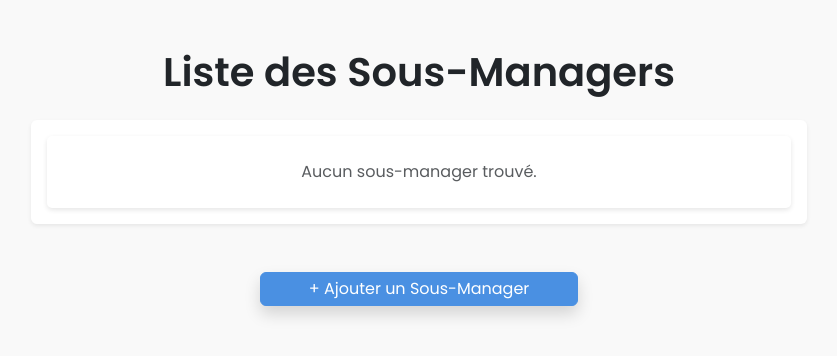
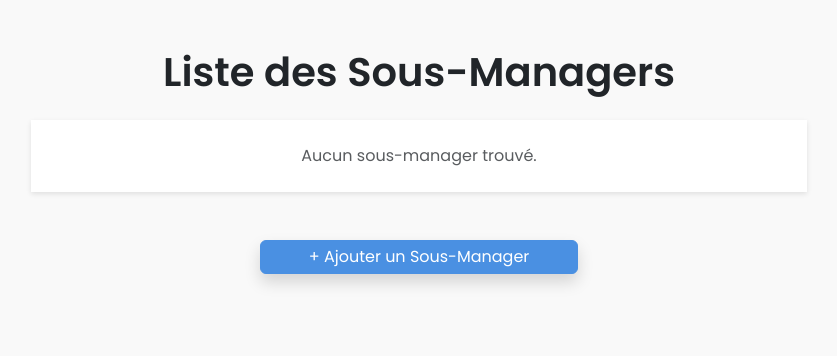
Before and after one commit to MelodyDuplaix/tasks_manager_django, a Django app: page / in a window 1280 px wide. Shown: the top 356 px of the page, without its empty margins (221-1058 px from the left). Run offline with Django 5.2, Linux system fonts and the light colour scheme; data that the repository does not hold is empty.

Commit message:
Modification de l'affichage de la page principale

```diff
--- a/manager/manager/urls.py
+++ b/manager/manager/urls.py
@@ -27,5 +27,5 @@ urlpatterns = [
     path('<int:submanager_id>/', views.submanager_page, name='submanager_page'),
     path('action/<int:task_id>', views.task_action, name='task_action'),
     path('reward/<int:reward_id>', views.reward_action, name='reward_action'),
-    path('option/<int:submanager_id>', views.sub_manager_option, name='sub_manager_options'),
+    path('options/<int:submanager_id>', views.sub_manager_option, name='sub_manager_options'),
 ]
--- a/manager/tasks/templates/tasks/options.html
+++ b/manager/tasks/templates/tasks/options.html
@@ -5,28 +5,21 @@
 {% endblock %}
 
 {% block content %}
-<!-- Container principal -->
 <div class="container py-5" style="max-width: 800px;">
-  <!-- Titre principal -->
   <div class="text-center mb-4">
     <h1 class="fw-bold" style="font-family: 'Poppins', sans-serif; font-size: 2.5rem;">
       Liste des Sous-Managers
     </h1>
   </div>
 
-  <!-- Liste des sous-managers -->
-  <div class="card shadow-sm border-0 p-3 mb-5 bg-white rounded">
     <ul class="list-group list-group-flush">
       {% for submanager in submanagers %}
-      <li class="list-group-item d-flex align-items-center position-relative p-3" style="border: none;">
-        <!-- Lien englobant toute la carte -->
+      <li class="list-group-item d-flex align-items-center position-relative p-3 mt-2" style="border: none;">
         <a href="{% url 'submanager_page' submanager.id %}" class="stretched-link text-decoration-none"></a>
 
-        <!-- Contenu du sous-manager avec alignement horizontal -->
         <span class="text-dark fw-semibold flex-grow-1 text-center">
           {{ submanager.name }}
         </span>
-        <!-- Bouton Modifier -->
         <a class="btn btn-outline-secondary btn-sm" href="{% url 'update_submanager' submanager.id %}">
           Modifier
         </a>
@@ -37,10 +30,8 @@
       </li>
       {% endfor %}
     </ul>
-  </div>
 
-  <!-- Bouton Ajouter -->
-  <div class="text-center">
+  <div class="text-center mt-5">
     <a href="{% url 'add_submanager' %}"
        class="btn btn-primary px-5 py-1 shadow">
       + Ajouter un Sous-Manager
@@ -48,7 +39,6 @@
   </div>
 </div>
 
-<!-- Fonts et styles -->
 <style>
   @import url('https://fonts.googleapis.com/css2?family=Poppins:wght@400;600&display=swap');
 
```
